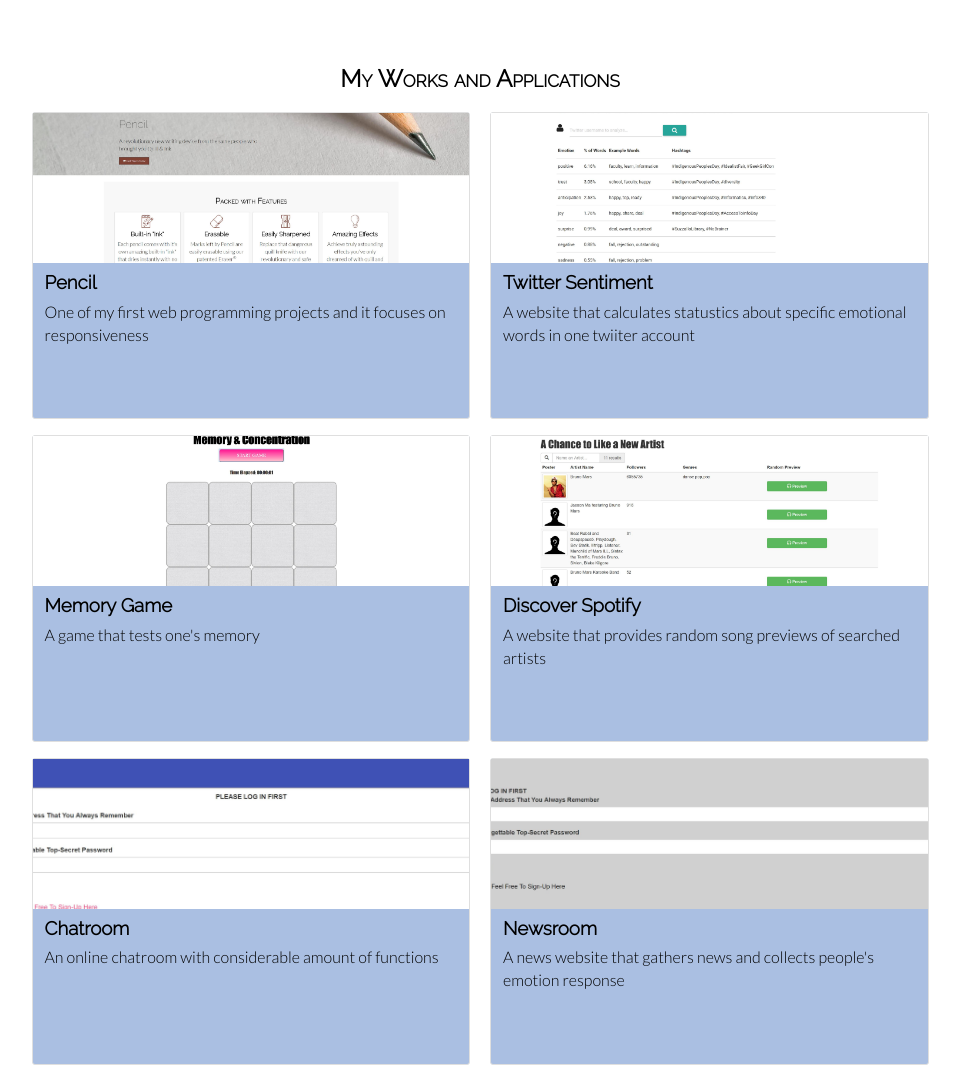
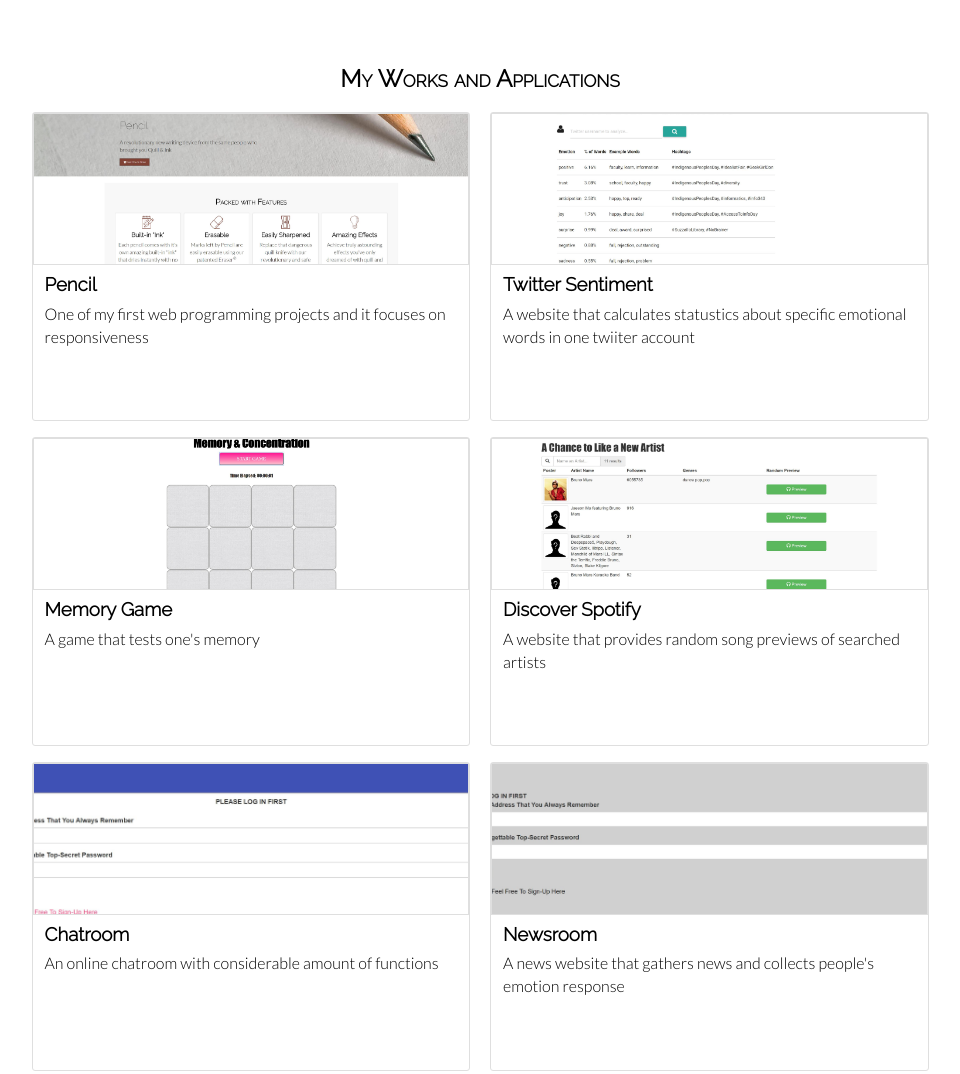
Before and after one commit to yuyuez/portfolio, a plain HTML site: page index.html in a window 1280 px wide. Shown: the part 295-1369 px from the top of the page, without its empty margins (160-1120 px from the left). Drawn offline with nearby package versions, Linux system fonts and the light colour scheme.

Commit message:
style changes

```diff
--- a/css/style.css
+++ b/css/style.css
@@ -55,7 +55,7 @@ ul {
 .flex-column {
     flex-basis: auto;
     width: 100%;
-    background-color: #ebebeb;
+    background-color: white;
 }
 .card {
     background-color: white;
@@ -471,8 +471,8 @@ h2 {
 .fifthUse,
 .sixthUse,
 .seventhUse {
-    background-color: #aabfe2;;
-    border: 1px solid #dfdfdf;
+    background-color: white;;
+    border: 0.75px solid #dfdfdf;
     border-radius: 3px;
     margin-bottom: 1em;
     display: block;
@@ -483,42 +483,49 @@ h2 {
 .pencil {
     height: 150px;
     background: url('../img/pencil-snap.jpg') no-repeat;
+    border: 0.5px solid #dfdfdf;
     background-position: center;
     background-size: cover;
 }
 .twitterSnap {
     height: 150px;
     background: url('../img/twitter-snap.jpg') no-repeat;
+    border: 0.5px solid #dfdfdf;
     background-position: center;
     background-size: cover;
 }
 .memorySnap{
     height: 150px;
     background: url('../img/memory-snap.jpg') no-repeat;
+    border: 0.5px solid #dfdfdf;
     background-position: center;
     background-size: cover;
 }
 .dataSnap {
     height: 150px;
     background: url('../img/data-snap.jpg') no-repeat;
+    border: 0.5px solid #dfdfdf;
     background-position: center;
     background-size: cover;
 }
 .chatSnap {
   height: 150px;
   background: url('../img/chat-snap.jpg') no-repeat;
+  border: 0.5px solid #dfdfdf;
   background-position: center;
   background-size: cover;
 }
 .newsSnap {
   height: 150px;
   background: url('../img/news-snap.jpg') no-repeat;
+  border: 0.5px solid #dfdfdf;
   background-position: center;
   background-size: cover;
 }
 .inviSnap{
   height: 150px;
   background: url('../img/invi-snap.jpg') no-repeat;
+  border: 0.5px solid #dfdfdf;
   background-position: center;
   background-size: cover;
 }
```
